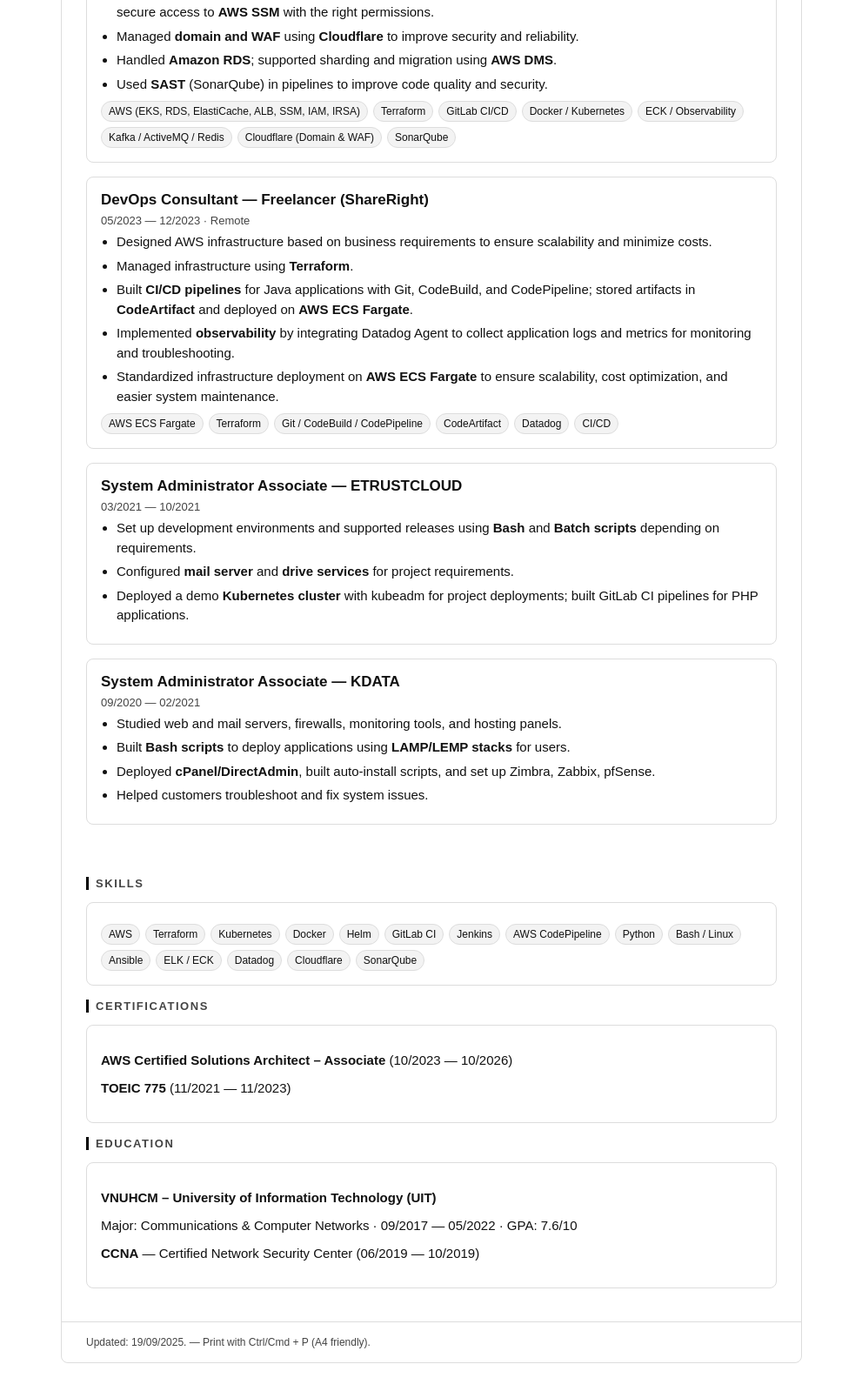
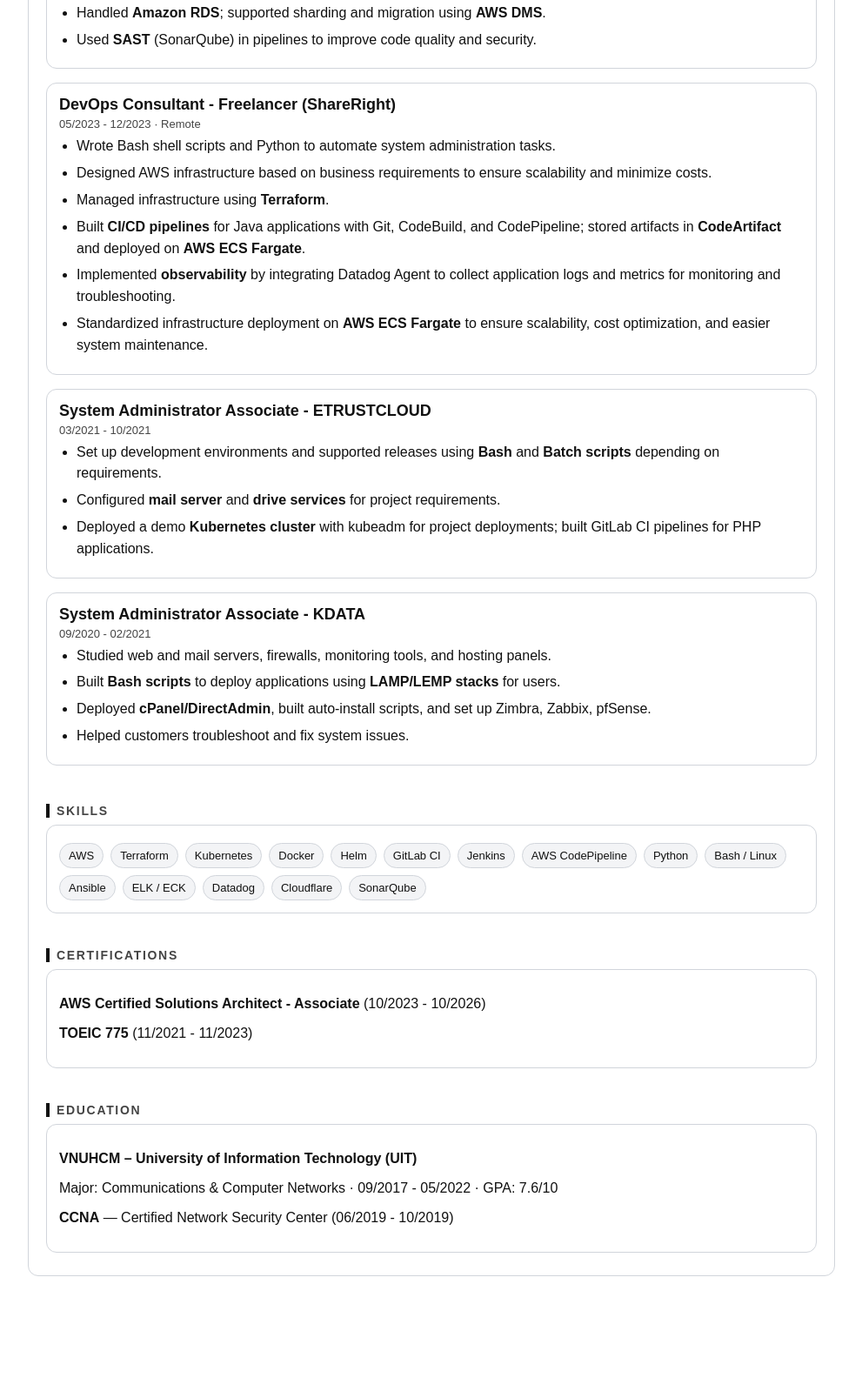
Before and after one commit to duyvk99/cv, a plain HTML site: page index.html in a window 1280 px wide. Shown: the part 895-2494 px from the top of the page at 87% size, without its empty margins (144-1135 px from the left). After the commit the page ends 2378 px from the top, so only its background shows below. Drawn offline with Linux system fonts and the light colour scheme.

Commit message:
update css

```diff
--- a/index.html
+++ b/index.html
@@ -6,54 +6,44 @@
   <title>Vuu Khanh Duy — DevOps Engineer</title>
   <link rel="stylesheet" href="https://cdnjs.cloudflare.com/ajax/libs/font-awesome/6.4.0/css/all.min.css">
   <style>
-    :root {
-      --bg: #ffffff;
-      --text: #111111;
-      --muted: #444444;
-      --accent: #000000;
-      --border: #dddddd;
-      --chip-bg: #f3f3f3;
-    }
+    :root { --bg:#ffffff; --text:#111111; --muted:#444444; --border:#d1d5db; --chip-bg:#f3f4f6; }
+    *{box-sizing:border-box} html,body{margin:0;padding:0;background:var(--bg);color:var(--text);font-family:Arial,Helvetica,sans-serif;font-size:16px}
+    a{color:var(--text);text-decoration:none}
+    .container{max-width:960px;margin:16px auto;padding:0 16px}
+    .resume{border:1px solid var(--border);border-radius:12px;background:var(--bg)}
+    header{display:grid;grid-template-columns:2fr 1fr;gap:16px;padding:20px;border-bottom:1px solid var(--border)}
+    h1{font-size:36px;margin:0}.role{margin-top:6px;font-weight:700;font-size:18px}.summary{margin-top:10px;color:var(--muted);line-height:1.6;font-size:15px}
+    .contact{justify-self:end;text-align:right;display:grid;gap:6px;color:var(--muted);font-size:14px}
+    section{padding:14px 20px}
+    h2{font-size:14px;font-weight:800;letter-spacing:.12em;color:var(--muted);margin:0 0 8px;text-transform:uppercase;border-left:4px solid #111;padding-left:8px}
+    .item{padding:14px;border:1px solid var(--border);border-radius:12px;background:#fff;margin-bottom:12px}
+    .item h3{margin:0 0 4px;font-size:18px;font-weight:700}.meta{font-size:13px;color:var(--muted);margin-bottom:6px}
+    ul{margin:6px 0 0 20px;padding:0} li{margin:6px 0;line-height:1.55}
+    .chips{display:flex;flex-wrap:wrap;gap:8px;margin-top:6px}.chip{padding:6px 10px;border-radius:999px;background:var(--chip-bg);border:1px solid var(--border);font-size:13px}
+    .work .item{margin-bottom:16px}
+    @media(max-width:800px){header{grid-template-columns:1fr}.contact{justify-self:start;text-align:left}}
+    @page{size:A4;margin:12mm}
+    @media print{*{-webkit-print-color-adjust:exact;print-color-adjust:exact} html,body{background:var(--bg);color:var(--text)} .container{max-width:100%;margin:0;padding:0} .resume{border:1px solid var(--border);border-radius:12px} header{border-bottom:1px solid var(--border)} a{color:inherit;text-decoration:none}}
+  .contact{justify-self:end;text-align:right;display:grid;gap:6px;color:#444;font-size:14px}
+    .contact-item{display:flex;align-items:center;justify-content:flex-end;gap:8px}
+    .contact-item svg{width:16px;height:16px;display:inline-block}
+    .ico-pin path,.ico-phone path{fill:#111}
+    .ico-gmail path{fill:#EA4335}
+    .ico-github path{fill:#181717}
+    .ico-linkedin path{fill:#0A66C2}
+  .contact{justify-self:end;text-align:right;display:grid;gap:6px;color:#444;font-size:14px}
+    .contact .contact-item{display:flex;align-items:center;justify-content:flex-end;gap:8px}
+    .contact .icon{width:16px;height:16px;display:inline-block;vertical-align:middle}
+    .icon.github path{fill:#181717}
+    .icon.linkedin path{fill:#0A66C2}
+    .icon.mail path{fill:#EA4335}
+    .icon.phone path,.icon.pin path{fill:#111}
 
-    * { box-sizing: border-box; }
-    html, body { margin: 0; padding: 0; background: var(--bg); color: var(--text); font-family: Arial, Helvetica, sans-serif; font-size: 15px; }
-    a { color: var(--text); text-decoration: none; border-bottom: 1px dotted var(--border); }
-    a:hover { color: var(--accent); }
-
-    .container { max-width: 900px; margin: 32px auto; padding: 0 24px; }
-
-    .resume { border: 1px solid var(--border); border-radius: 8px; background: var(--bg); }
-
-    header { display: grid; grid-template-columns: 2fr 1fr; gap: 16px; padding: 28px; border-bottom: 1px solid var(--border); }
-    h1 { font-size: 32px; margin: 0; }
-    .role { margin-top: 4px; font-weight: bold; color: var(--accent); }
-    .summary { margin-top: 10px; color: var(--muted); line-height: 1.6; font-size: 14px; }
-
-    .contact { justify-self: end; text-align: right; display: grid; gap: 6px; color: var(--muted); font-size: 13px; }
-    .contact a { color: var(--muted); border: none; }
-    .contact a:hover { color: var(--text); }
-    .contact i { margin-right: 6px; color: var(--accent); }
-
-    section { padding: 22px 28px; }
-
-    h2 { font-size: 13px; font-weight: bold; letter-spacing: .12em; color: var(--muted); margin: 0 0 14px; text-transform: uppercase; border-left: 3px solid var(--accent); padding-left: 8px; }
-
-    .item { padding: 16px; border: 1px solid var(--border); border-radius: 8px; background: #fff; margin-bottom: 16px; }
-    .item h3 { margin: 0 0 6px; font-size: 17px; }
-    .meta { font-size: 13px; color: var(--muted); margin-bottom: 6px; }
-
-    ul { margin: 6px 0 0 18px; padding: 0; }
-    li { margin: 5px 0; line-height: 1.5; }
-
-    .chips { display:flex; flex-wrap: wrap; gap: 6px; margin-top: 8px; }
-    .chip { padding: 4px 8px; border-radius: 999px; background: var(--chip-bg); border: 1px solid var(--border); font-size: 12px; }
-
-    footer { padding: 16px 28px; border-top: 1px solid var(--border); color: var(--muted); font-size: 12px; }
-
-    @media print {
-      .resume { border: none; }
-      header { border-bottom: 1px solid var(--border); }
-      a { color: black; border: none; }
+    /* Chỉ giữ gạch chân cho link trong Certifications */
+    section h2:contains("Certifications") ~ .item a,
+    section:nth-of-type(4) a {
+      text-decoration: underline;
+      color: var(--text);
     }
   </style>
 </head>
@@ -67,11 +57,26 @@
           <p class="summary">DevOps engineer who enjoys learning and problem solving. Skilled in building infrastructure with Terraform, setting up CI/CD, running production systems, and improving system monitoring for stability and speed.</p>
         </div>
         <div class="contact">
-          <div><i class="fa-solid fa-location-dot"></i> Binh Chanh, Ho Chi Minh City</div>
-          <div><i class="fa-solid fa-envelope"></i> <a href="mailto:duyvk99@gmail.com">duyvk99@gmail.com</a></div>
-          <div><i class="fa-solid fa-phone"></i> <a href="tel:+84344734350">+84 344 734 350</a></div>
-          <div><i class="fa-brands fa-github"></i> <a href="https://github.com/duyvk99" target="_blank" rel="noreferrer">github.com/duyvk99</a></div>
-          <div><i class="fa-brands fa-linkedin"></i> <a href="https://linkedin.com/in/duyvk99" target="_blank" rel="noreferrer">linkedin.com/in/duyvk99</a></div>
+          <div class="contact-item">
+            <svg viewBox="0 0 24 24" aria-hidden="true"><path d="M12 2C8.13 2 5 5.13 5 9c0 5.25 7 13 7 13s7-7.75 7-13c0-3.87-3.13-7-7-7zm0 11.2A3.2 3.2 0 1 1 12 6.8a3.2 3.2 0 0 1 0 6.4z"/></svg>
+            <span>Binh Chanh, Ho Chi Minh City</span>
+          </div>
+          <div class="contact-item">
+            <svg viewBox="0 0 24 24" aria-hidden="true"><path d="M2 5h20a2 2 0 0 1 2 2v10a2 2 0 0 1-2 2H2a2 2 0 0 1-2-2V7a2 2 0 0 1 2-2zm0 2l10 6L22 7H2z"/></svg>
+            <a href="mailto:duyvk99@gmail.com">duyvk99@gmail.com</a>
+          </div>
+          <div class="contact-item">
+            <svg viewBox="0 0 24 24" aria-hidden="true"><path d="M6.62 10.79a15.05 15.05 0 006.59 6.59l2.2-2.2a1 1 0 011.02-.24c1.12.37 2.33.57 3.57.57a1 1 0 011 1V21a1 1 0 01-1 1C11.85 22 2 12.15 2 1a1 1 0 011-1h3.5a1 1 0 011 1c0 1.24.2 2.45.57 3.57a1 1 0 01-.24 1.02l-2.2 2.2z"/></svg>
+            <a href="tel:+84344734350">+84 344 734 350</a>
+          </div>
+          <div class="contact-item">
+            <svg viewBox="0 0 24 24" aria-hidden="true"><path d="M12 .5C5.73.5.9 5.33.9 11.6c0 4.88 3.17 9.02 7.57 10.48.55.1.75-.24.75-.53 0-.26-.01-1.12-.02-2.03-3.08.67-3.73-1.31-3.73-1.31-.5-1.27-1.22-1.62-1.22-1.62-.99-.68.08-.67.08-.67 1.1.08 1.68 1.13 1.68 1.13.98 1.67 2.57 1.19 3.2.91.1-.71.38-1.19.69-1.47-2.46-.28-5.05-1.23-5.05-5.48 0-1.21.43-2.19 1.14-2.96-.11-.28-.49-1.41.11-2.94 0 0 .93-.3 3.05 1.13a10.6 10.6 0 012.78-.37c.94 0 1.88.12 2.77.37 2.12-1.43 3.05-1.13 3.05-1.13.6 1.53.22 2.66.11 2.94.71.77 1.14 1.75 1.14 2.96 0 4.26-2.6 5.2-5.07 5.47.39.34.73 1.01.73 2.05 0 1.48-.01 2.67-.01 3.04 0 .29.2.64.76.53a10.74 10.74 0 007.56-10.48C23.1 5.33 18.27.5 12 .5z"/></svg>
+            <a href="https://github.com/duyvk99" target="_blank" rel="noreferrer">github.com/duyvk99</a>
+          </div>
+          <div class="contact-item">
+            <svg viewBox="0 0 24 24" aria-hidden="true"><path d="M22.225 0H1.771C.792 0 0 .774 0 1.729v20.542C0 23.226.792 24 1.771 24h20.451C23.2 24 24 23.226 24 22.271V1.729C24 .774 23.2 0 22.222 0h.003zM7.07 20.452H3.884V9h3.184v11.452zM5.476 7.433a1.848 1.848 0 110-3.696 1.848 1.848 0 010 3.696zM20.452 20.452h-3.184v-5.568c0-1.33-.027-3.039-1.852-3.039-1.853 0-2.137 1.45-2.137 2.947v5.66H10.095V9h3.056v1.561h.043c.426-.806 1.467-1.654 3.018-1.654 3.226 0 3.24 2.123 3.24 4.884v6.661z"/></svg>
+            <a href="https://linkedin.com/in/duyvk99" target="_blank" rel="noreferrer">linkedin.com/in/duyvk99</a>
+          </div>
         </div>
       </header>
 
@@ -79,68 +84,51 @@
         <h2>Highlights</h2>
         <div class="item">
           <ul>
+            <li>Built reusable infrastructure with Terraform, making changes safer and easier to track.</li>
             <li>Automated releases with GitLab CI/CD, added version rules and code checks (SAST).</li>
             <li>Used observability stack (ELK/OTel/ECK) to manage systems and troubleshoot production incidents effectively.</li>
             <li>Always ready for on-call duties to ensure uptime and quick incident response.</li>
-            <li>Built reusable infrastructure with Terraform, making changes safer and easier to track.</li>
           </ul>
         </div>
       </section>
 
-      <section>
+      <section class="work">
         <h2>Work Experience</h2>
 
         <article class="item">
-          <h3>DevOps Engineer — Inspire Lab Technology</h3>
-          <div class="meta">11/2021 — Present · Ho Chi Minh City</div>
+          <h3>DevOps Engineer - Inspire Lab Technology</h3>
+          <div class="meta">11/2021 - Present · Ho Chi Minh City</div>
           <ul>
+            <li>Wrote Bash shell scripts and Python to automate system administration tasks.</li>
             <li>Built and managed all environments using <strong>Terraform</strong> (VPC, EKS, RDS, SSM, ElastiCache).</li>
             <li>Created and maintained <strong>GitLab CI/CD</strong> pipelines; used <strong>Semantic Versioning</strong> to avoid version issues.</li>
             <li>Maintained <strong>production environment</strong> to ensure system stability and uptime.</li>
             <li>Helped release new features to <strong>production</strong>; planned safe rollouts and rollbacks with less downtime.</li>
             <li>Built observability stack with <strong>logs, tracing, and monitoring</strong> using <strong>ECK</strong>; created dashboards and alerts, and used insights to check resource usage and select suitable instance types for cost and performance optimization.</li>
-            <li>Managed <strong>Kubernetes clusters</strong> and applications inside them, including backend services and <strong>Java microservices</strong>.</li>
-            <li>Set up and managed third‑party applications (<strong>Redis, ActiveMQ, Kafka cluster, Zookeeper</strong>) to fit project needs and support backend <strong>Java microservices</strong>.</li>
+            <li>Managed <strong>Kubernetes clusters</strong> and deployed backend <strong>Java microservices</strong>; set up and maintained third-party applications (<strong>Redis, ActiveMQ, Kafka, Zookeeper</strong>) to support system operations.</li>
             <li>Configured <strong>IAM roles with IRSA flow</strong>, using OIDC trust from the EKS cluster to allow Java microservices secure access to <strong>AWS SSM</strong> with the right permissions.</li>
             <li>Managed <strong>domain and WAF</strong> using <strong>Cloudflare</strong> to improve security and reliability.</li>
             <li>Handled <strong>Amazon RDS</strong>; supported sharding and migration using <strong>AWS DMS</strong>.</li>
             <li>Used <strong>SAST</strong> (SonarQube) in pipelines to improve code quality and security.</li>
           </ul>
-          <div class="chips">
-            <span class="chip">AWS (EKS, RDS, ElastiCache, ALB, SSM, IAM, IRSA)</span>
-            <span class="chip">Terraform</span>
-            <span class="chip">GitLab CI/CD</span>
-            <span class="chip">Docker / Kubernetes</span>
-            <span class="chip">ECK / Observability</span>
-            <span class="chip">Kafka / ActiveMQ / Redis</span>
-            <span class="chip">Cloudflare (Domain & WAF)</span>
-            <span class="chip">SonarQube</span>
-          </div>
         </article>
 
         <article class="item">
-          <h3>DevOps Consultant — Freelancer (ShareRight)</h3>
-          <div class="meta">05/2023 — 12/2023 · Remote</div>
+          <h3>DevOps Consultant - Freelancer (ShareRight)</h3>
+          <div class="meta">05/2023 - 12/2023 · Remote</div>
           <ul>
+            <li>Wrote Bash shell scripts and Python to automate system administration tasks.</li>
             <li>Designed AWS infrastructure based on business requirements to ensure scalability and minimize costs.</li>
             <li>Managed infrastructure using <strong>Terraform</strong>.</li>
             <li>Built <strong>CI/CD pipelines</strong> for Java applications with Git, CodeBuild, and CodePipeline; stored artifacts in <strong>CodeArtifact</strong> and deployed on <strong>AWS ECS Fargate</strong>.</li>
             <li>Implemented <strong>observability</strong> by integrating Datadog Agent to collect application logs and metrics for monitoring and troubleshooting.</li>
             <li>Standardized infrastructure deployment on <strong>AWS ECS Fargate</strong> to ensure scalability, cost optimization, and easier system maintenance.</li>
           </ul>
-          <div class="chips">
-            <span class="chip">AWS ECS Fargate</span>
-            <span class="chip">Terraform</span>
-            <span class="chip">Git / CodeBuild / CodePipeline</span>
-            <span class="chip">CodeArtifact</span>
-            <span class="chip">Datadog</span>
-            <span class="chip">CI/CD</span>
-          </div>
         </article>
 
         <article class="item">
-          <h3>System Administrator Associate — ETRUSTCLOUD</h3>
-          <div class="meta">03/2021 — 10/2021</div>
+          <h3>System Administrator Associate - ETRUSTCLOUD</h3>
+          <div class="meta">03/2021 - 10/2021</div>
           <ul>
             <li>Set up development environments and supported releases using <strong>Bash</strong> and <strong>Batch scripts</strong> depending on requirements.</li>
             <li>Configured <strong>mail server</strong> and <strong>drive services</strong> for project requirements.</li>
@@ -149,59 +137,42 @@
         </article>
 
         <article class="item">
-          <h3>System Administrator Associate — KDATA</h3>
-          <div class="meta">09/2020 — 02/2021</div>
+          <h3>System Administrator Associate - KDATA</h3>
+          <div class="meta">09/2020 - 02/2021</div>
           <ul>
             <li>Studied web and mail servers, firewalls, monitoring tools, and hosting panels.</li>
             <li>Built <strong>Bash scripts</strong> to deploy applications using <strong>LAMP/LEMP stacks</strong> for users.</li>
-            <li>Deployed <strong>cPanel/DirectAdmin</strong>, built auto‑install scripts, and set up Zimbra, Zabbix, pfSense.</li>
+            <li>Deployed <strong>cPanel/DirectAdmin</strong>, built auto-install scripts, and set up Zimbra, Zabbix, pfSense.</li>
             <li>Helped customers troubleshoot and fix system issues.</li>
           </ul>
         </article>
       </section>
 
-      <section class="grid-2">
-        <div>
-          <h2>Skills</h2>
-          <div class="item">
-            <div class="chips">
-              <span class="chip">AWS</span>
-              <span class="chip">Terraform</span>
-              <span class="chip">Kubernetes</span>
-              <span class="chip">Docker</span>
-              <span class="chip">Helm</span>
-              <span class="chip">GitLab CI</span>
-              <span class="chip">Jenkins</span>
-              <span class="chip">AWS CodePipeline</span>
-              <span class="chip">Python</span>
-              <span class="chip">Bash / Linux</span>
-              <span class="chip">Ansible</span>
-              <span class="chip">ELK / ECK</span>
-              <span class="chip">Datadog</span>
-              <span class="chip">Cloudflare</span>
-              <span class="chip">SonarQube</span>
-            </div>
-          </div>
-
-          <h2>Certifications</h2>
-          <div class="item">
-            <p><strong>AWS Certified Solutions Architect – Associate</strong> (10/2023 — 10/2026)</p>
-            <p><strong>TOEIC 775</strong> (11/2021 — 11/2023)</p>
-          </div>
-        </div>
-        <div>
-          <h2>Education</h2>
-          <div class="item">
-            <p><strong>VNUHCM – University of Information Technology (UIT)</strong></p>
-            <p>Major: Communications & Computer Networks · 09/2017 — 05/2022 · GPA: 7.6/10</p>
-            <p><strong>CCNA</strong> — Certified Network Security Center (06/2019 — 10/2019)</p>
+      <section>
+        <h2>Skills</h2>
+        <div class="item">
+          <div class="chips">
+            <span class="chip">AWS</span><span class="chip">Terraform</span><span class="chip">Kubernetes</span><span class="chip">Docker</span><span class="chip">Helm</span><span class="chip">GitLab CI</span><span class="chip">Jenkins</span><span class="chip">AWS CodePipeline</span><span class="chip">Python</span><span class="chip">Bash / Linux</span><span class="chip">Ansible</span><span class="chip">ELK / ECK</span><span class="chip">Datadog</span><span class="chip">Cloudflare</span><span class="chip">SonarQube</span>
           </div>
         </div>
       </section>
 
-      <footer>
-        Updated: <script>document.write(new Date().toLocaleDateString('en-GB'))</script>. — Print with Ctrl/Cmd + P (A4 friendly).
-      </footer>
+      <section>
+        <h2>Certifications</h2>
+        <div class="item">
+          <p><strong><a href="https://www.credly.com/badges/87a9b4c1-e3ba-4043-957c-7c71dbf59a74" target="_blank" rel="noreferrer">AWS Certified Solutions Architect - Associate</a></strong> (10/2023 - 10/2026)</p>
+          <p><strong>TOEIC 775</strong> (11/2021 - 11/2023)</p>
+        </div>
+      </section>
+
+      <section>
+        <h2>Education</h2>
+        <div class="item">
+          <p><strong>VNUHCM – University of Information Technology (UIT)</strong></p>
+          <p>Major: Communications & Computer Networks · 09/2017 - 05/2022 · GPA: 7.6/10</p>
+          <p><strong>CCNA</strong> — Certified Network Security Center (06/2019 - 10/2019)</p>
+        </div>
+      </section>
     </div>
   </main>
 </body>
```
